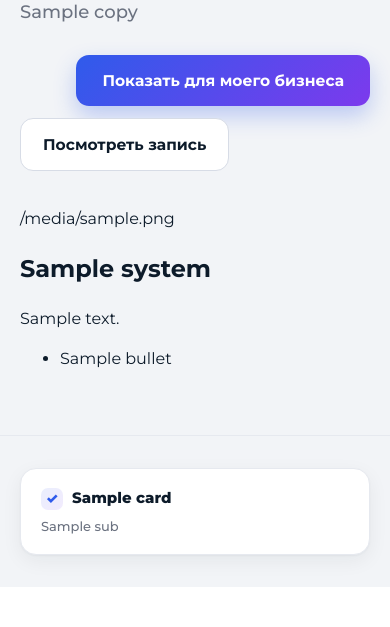
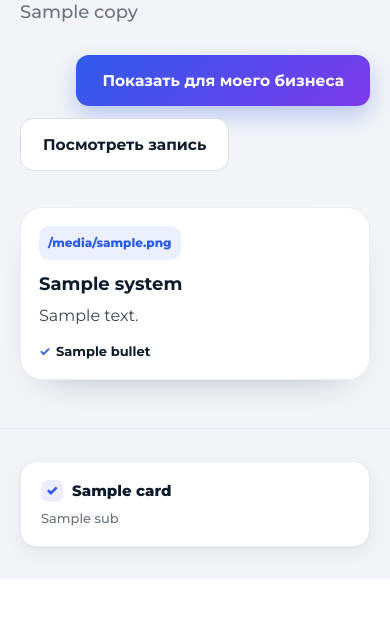
Before and after one commit to grunvald91/booking_bot, a Python web app: template webapp/templates/niche.html in a window 390 px wide. Shown: the part 221-848 px from the top of the page. Run offline with Jinja, Linux system fonts and the light colour scheme; the template is opened without the code that fills it: most values are stand-ins (such as "Sample title", 1, 10 or a date in 2020).

Commit message:
Style ServGo two-system first screen [skip actions]

```diff
--- a/webapp/static/css/niche.css
+++ b/webapp/static/css/niche.css
@@ -76,3 +76,66 @@
     font-weight: 650;
     line-height: 1.25;
 }
+
+
+/* First screen: the two core ServGo systems. */
+.hero-core-systems {
+    display: grid;
+    grid-template-columns: repeat(2, minmax(0, 1fr));
+    gap: 16px;
+    align-self: stretch;
+}
+.hero-system-card {
+    padding: 22px;
+    border-radius: 22px;
+    background: #fff;
+    border: 1px solid rgba(13, 27, 42, 0.08);
+    box-shadow: 0 16px 40px -28px rgba(13, 27, 42, 0.45);
+}
+.hero-system-num {
+    display: inline-flex;
+    align-items: center;
+    justify-content: center;
+    min-width: 34px;
+    height: 34px;
+    padding: 0 9px;
+    border-radius: 10px;
+    background: rgba(47, 91, 235, 0.09);
+    color: #2f5beb;
+    font-size: 12px;
+    font-weight: 800;
+}
+.hero-system-card h2 {
+    margin: 14px 0 8px;
+    font-size: clamp(18px, 2vw, 24px);
+    line-height: 1.18;
+}
+.hero-system-card p {
+    margin: 0;
+    line-height: 1.55;
+    opacity: .82;
+}
+.hero-system-card ul {
+    display: grid;
+    gap: 7px;
+    margin: 14px 0 0;
+    padding: 0;
+    list-style: none;
+}
+.hero-system-card li {
+    position: relative;
+    padding-left: 17px;
+    font-size: 13px;
+    line-height: 1.4;
+    font-weight: 650;
+}
+.hero-system-card li::before {
+    content: "✓";
+    position: absolute;
+    left: 0;
+    color: #2f5beb;
+}
+@media (max-width: 760px) {
+    .hero-core-systems { grid-template-columns: 1fr; }
+    .hero-system-card { padding: 18px; }
+}
```
